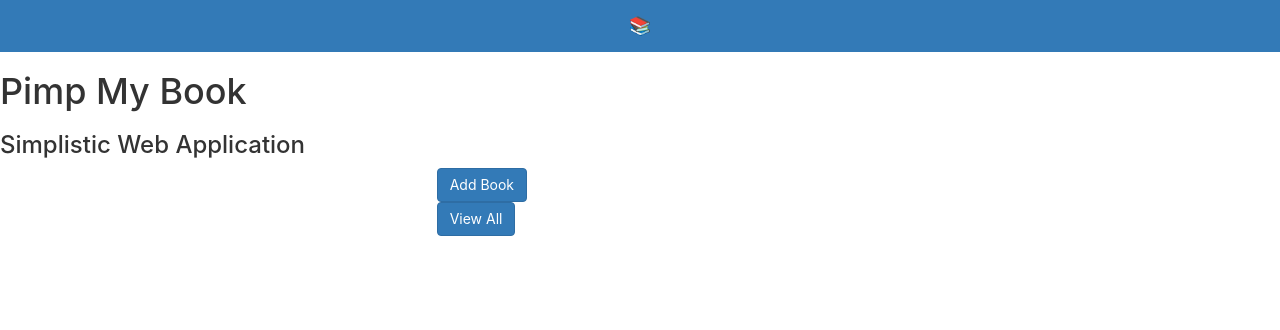
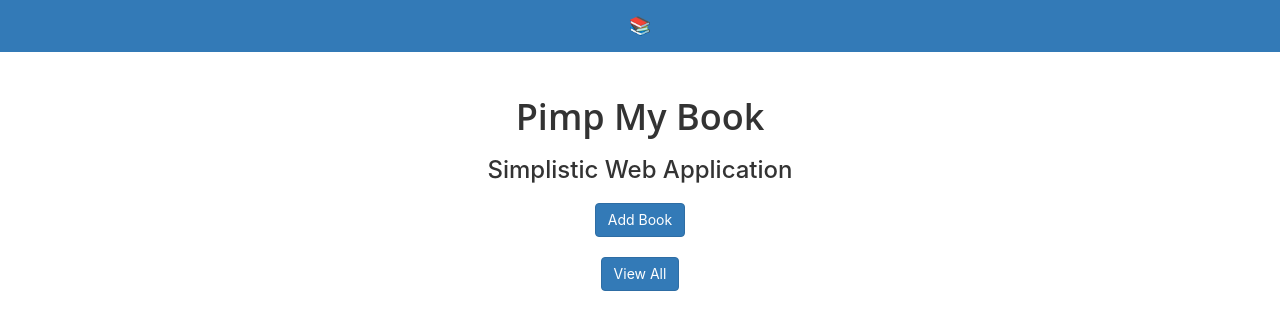
Before and after one commit to pimp-my-book/pmb-simplistic, a React (Create React App) app in the folder frontend/: page / in a window 1280 px wide. Shown: the top 330 px of the page. Built offline with nearby package versions, Linux system fonts and the light colour scheme.

Commit message:
Add -> classes for home page

```diff
--- a/frontend/src/styles/styles.css
+++ b/frontend/src/styles/styles.css
@@ -39,6 +39,29 @@
     }
 }
 
+.Home .landingPage {
+    padding: 5px 0;
+    text-align: center;
+}
+
+.Home .landingPage h1 {
+    font-family: "Open Sans", sans-serif;
+    font-weight: 600;
+}
+
+.Home .landingPage p {
+    color: #999;
+}
+
+.Home {
+    justify-content: center;
+    align-items: center;
+}
+
+.personal-space {
+    padding: 10px
+}
+
 body {
     margin: 0;
     font-family: -apple-system, BlinkMacSystemFont, "Segoe UI", "Roboto", "Oxygen",
```
